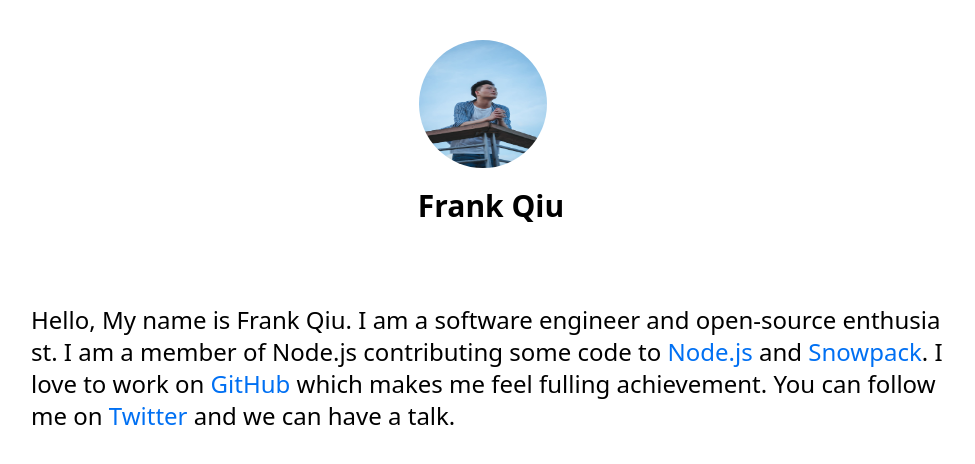
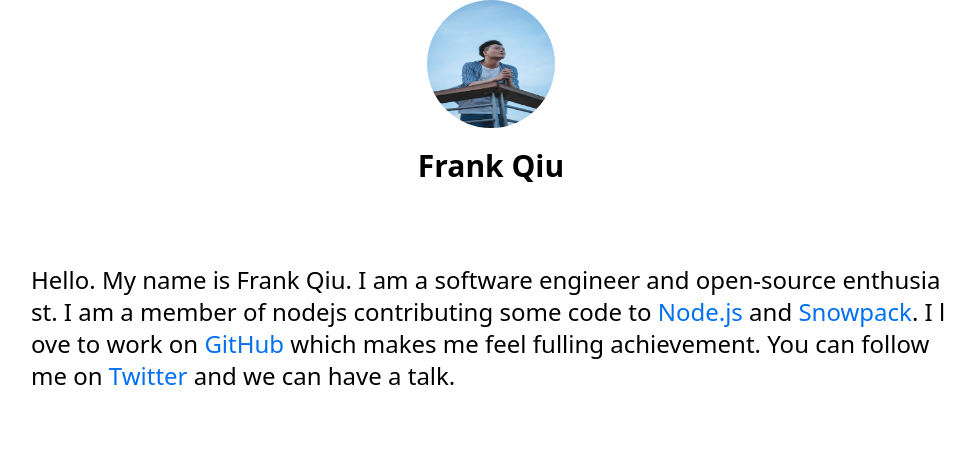
Before and after one commit to iam-frankqiu/my-website, a Next.js app: page / in a window 1280 px wide. Shown: the top 464 px of the page, without its empty margins (149-1124 px from the left). Built offline with nearby package versions, Linux system fonts and the light colour scheme.

Commit message:
fix a Node.js to nodejs

```diff
--- a/components/avatar.tsx
+++ b/components/avatar.tsx
@@ -5,8 +5,8 @@ type Props = {
 
 const Avatar = ({ name, picture }: Props) => {
   return (
-    <div className="flex items-center flex-col mt-10">
-      <img src={picture} className="w-32 h-32 rounded-full mr-4" alt={name} />
+    <div className="flex items-center flex-col ">
+      <img src={picture} className="w-32 h-32 rounded-full " alt={name} />
       <div className="text-xl font-bold mt-5 text-3xl">{name}</div>
     </div>
   )
--- a/pages/index.tsx
+++ b/pages/index.tsx
@@ -25,9 +25,9 @@ const Index = ({ allPosts }: Props) => {
         </Head>
         <Container>
 
-          <Avatar  name="Frank Qiu" picture="/frankqiu.jpeg"></Avatar>
-          <div style={{wordBreak: 'break-all'}} className="ml-40 mr-40 mt-20 text-2xl">
-            Hello, My name is Frank Qiu. I am a software engineer and open-source enthusiast. I am a member of Node.js contributing some code to <Link href="https://nodejs.org/en/">Node.js</Link> and <Link href="https://www.snowpack.dev/">Snowpack</Link>.
+        <Avatar  name="Frank Qiu" picture="/frankqiu.jpeg"></Avatar>
+          <div style={{wordBreak: 'break-all'}} className="ml-40 mr-40 pt-20 text-2xl">
+            Hello. My name is Frank Qiu. I am a software engineer and open-source enthusiast. I am a member of nodejs contributing some code to <Link href="https://nodejs.org/en/">Node.js</Link> and <Link href="https://www.snowpack.dev/">Snowpack</Link>.
              I love to work on <Link href="https://github.com/iam-frankqiu" >GitHub</Link> which makes me feel fulling achievement. You can follow me on <Link href="https://twitter.com/FrankQi73998203" >Twitter</Link> and we can have a talk.
           </div>
           {/* {heroPost && (
@@ -39,7 +39,7 @@ const Index = ({ allPosts }: Props) => {
               slug={heroPost.slug}
               excerpt={heroPost.excerpt}
             />
-          )} */}
+          )}
           {/* {morePosts.length > 0 && <MoreStories posts={morePosts} />} */}
         </Container>
       </Layout>
--- a/styles/index.css
+++ b/styles/index.css
@@ -13,6 +13,9 @@
 /* Stop purging. */
 
 /* Your own custom utilities */
+body {
+    overflow: hidden!important;
+}
 .blue {
     color: #0070f3;
 }
```
